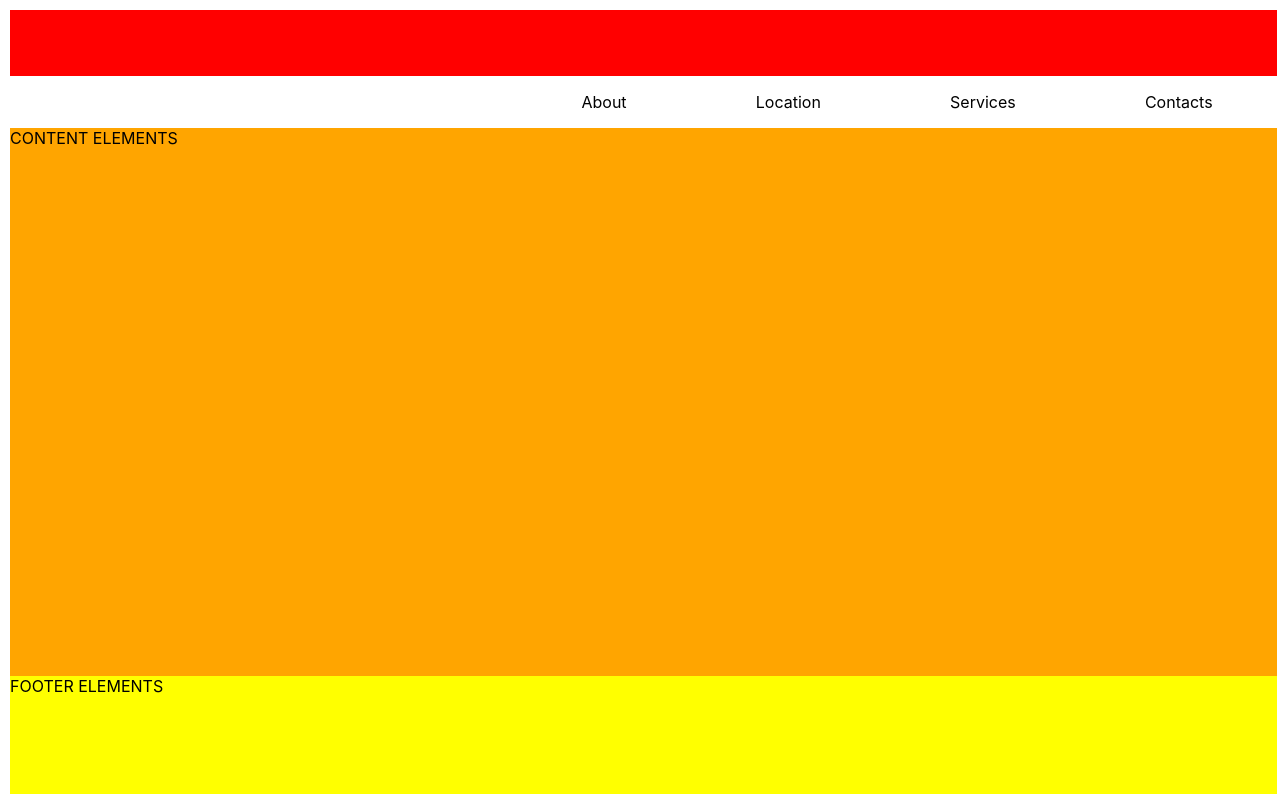
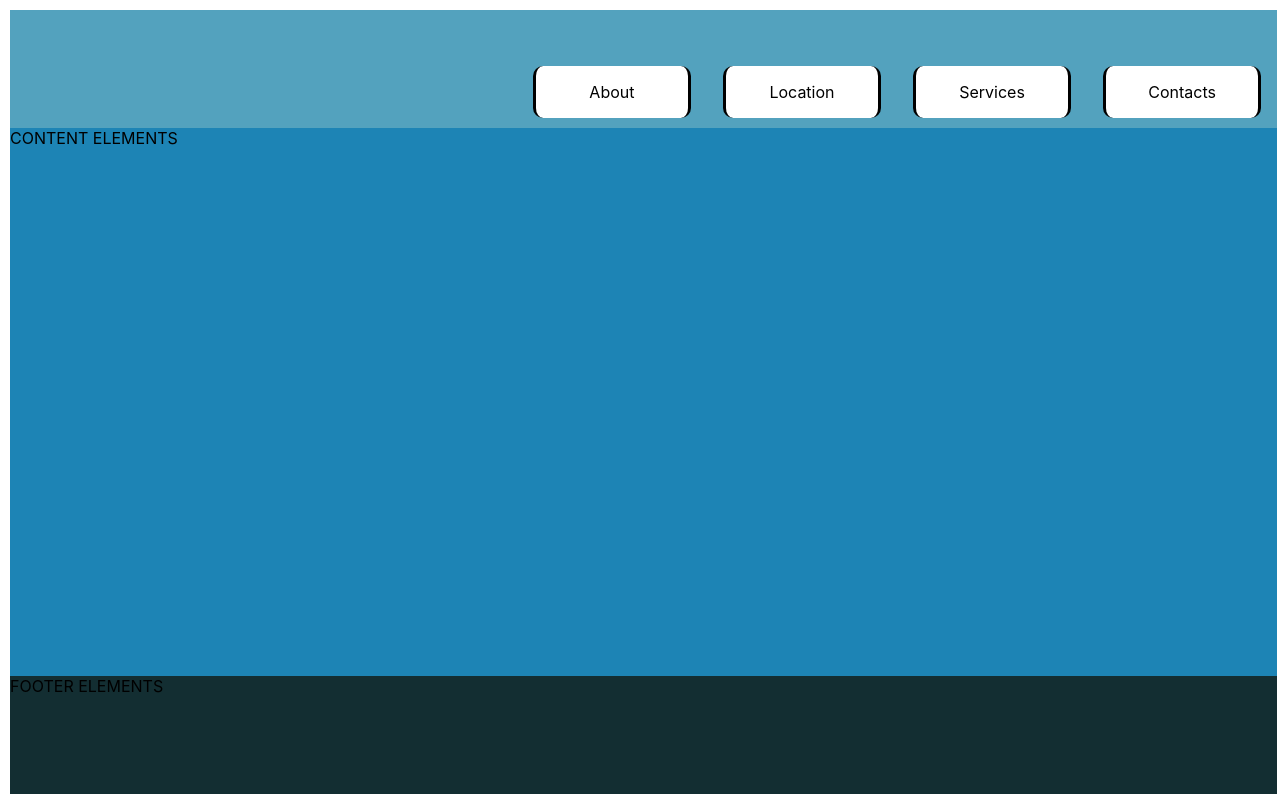
Before and after one commit to rhonvyramos/dentistry-website, a React (Create React App) app: page / in a window 1280 px wide. Built offline with nearby package versions, Linux system fonts and the light colour scheme.

Commit message:
recolored main colors

```diff
--- a/src/client/components/navigation/index.css
+++ b/src/client/components/navigation/index.css
@@ -3,16 +3,30 @@
     flex-direction: row;
     justify-content: flex-end;
 
-    background-color: white;
+    background-color: #53a2be;
+
+    margin-bottom: 10px;
 }
 
 #navigation_bar {
     height: 10%;
     width: 60%;
-    background-color: white;
+    background-color: #53a2be;
 
     display: flex;
     flex-direction: row;
 
     justify-content: space-around;
 }
+
+.navigation_tab {
+    border-right-style: solid;
+    border-left-style: solid;
+    border-radius: 10px;
+
+    width: 20%;
+
+    text-align: center;
+
+    background-color: white;
+}
--- a/src/client/pages/client_facing.css
+++ b/src/client/pages/client_facing.css
@@ -1,3 +1,11 @@
+:root {
+    --color_1: #53a2be;
+    --color_2: #1D84B5;
+    --color_3: #132E32;
+    --color_4: #176087;
+    --color_0: white;
+}
+
 #client_facing {
     display: flex;
     flex-direction: column;
@@ -17,16 +25,16 @@
 }
 
 #header_container {
-    background-color: red;
+    background-color: var(--color_1);
     height: 15%;
 }
 
 #content_container {
-    background-color: orange;
+    background-color: var(--color_2);
     height: 70%;
 }
 
 #footer_container {
-    background-color: yellow;
+    background-color: var(--color_3);
     height: 15%;
 }
```
